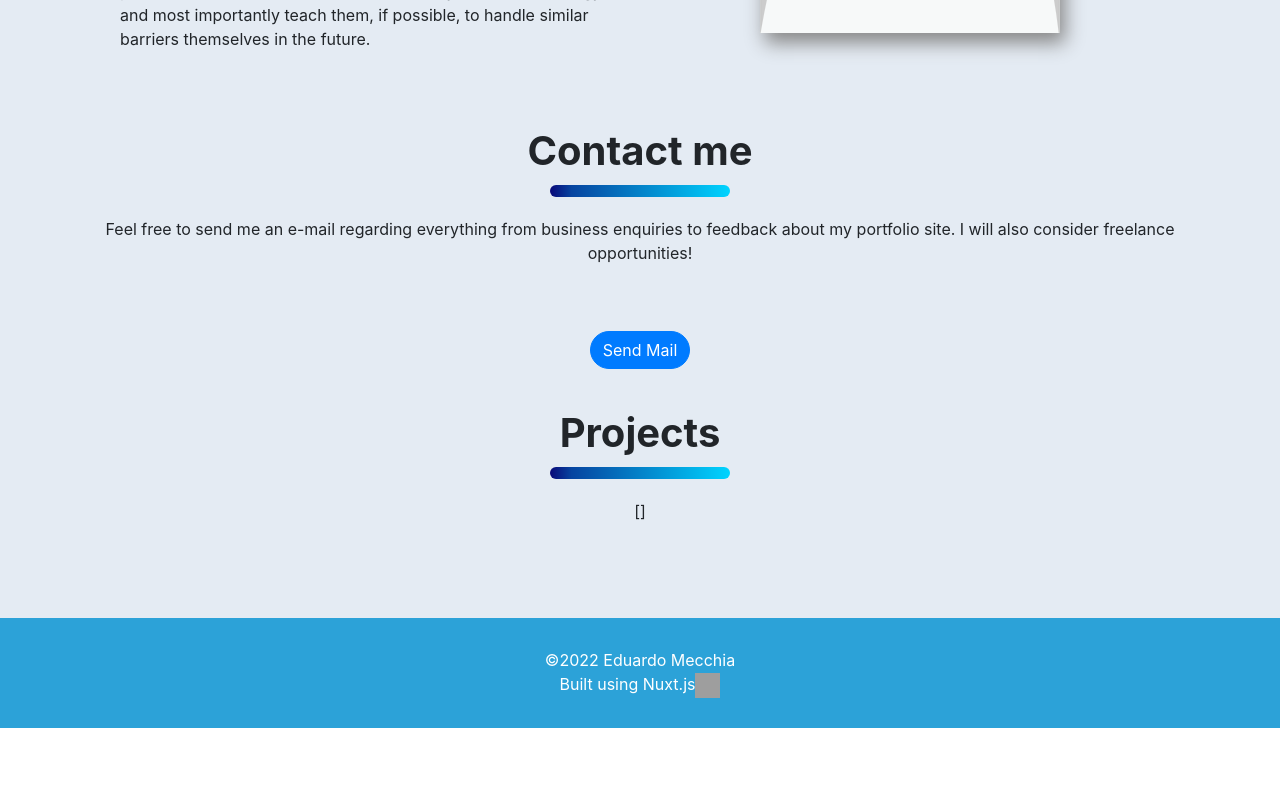
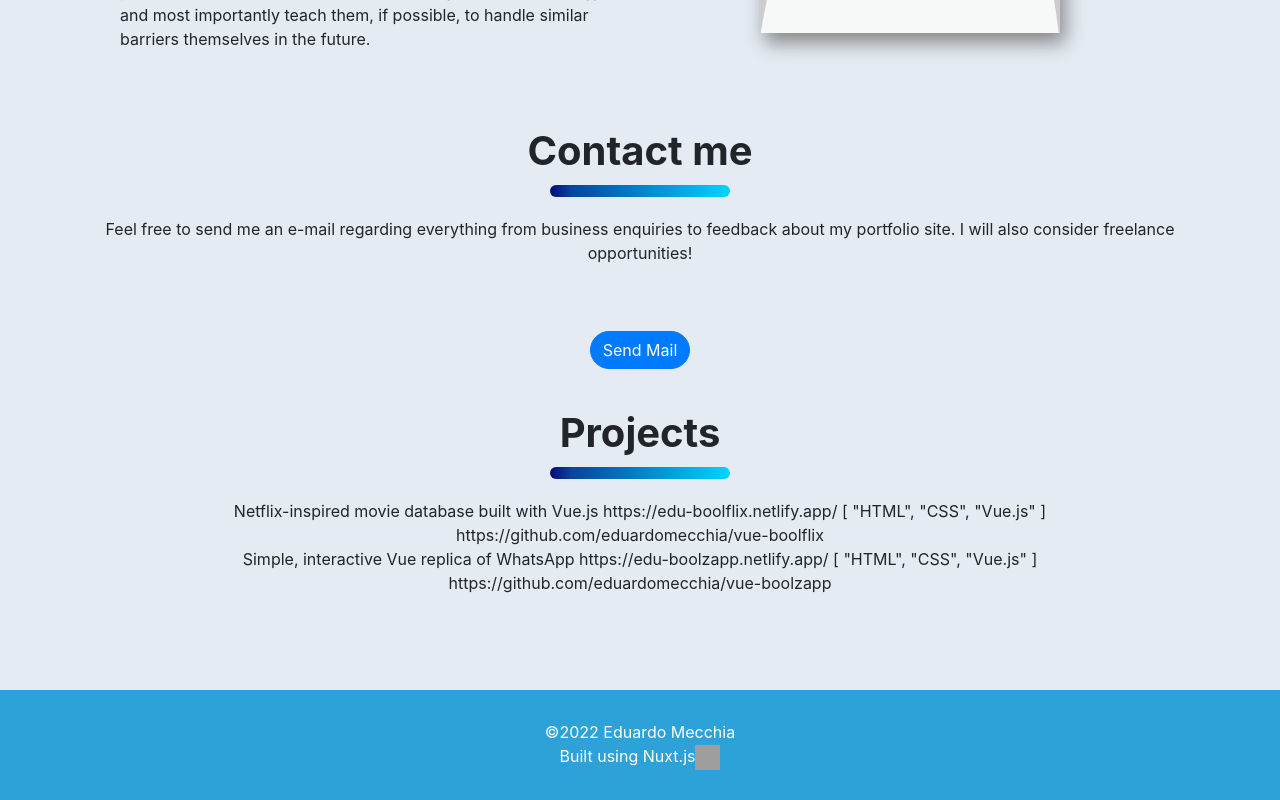
Before and after one commit to eduardomecchia/nuxt-portfolio, a Nuxt app: page / in a window 1280 px wide. Shown: the part 1215-2015 px from the top of the page. Before the commit the page ends 1943 px from the top, so only its background shows below. Built offline with nearby package versions, Linux system fonts and the light colour scheme; grey boxes are pictures that could not be loaded.

Commit message:
Remove date parameter from Projects and implement the first two ones

```diff
--- a/components/project-card.vue
+++ b/components/project-card.vue
@@ -5,26 +5,26 @@
         {{ project.url }}
         {{ project.image }}
         {{ project.technologies }}
-        {{ project.date }}
         {{ project.github }}
     </div>
 </template>
 
 <script>
+    import Project from './models/Project';
+
     export default {
         name: 'ProjectCard',
 
+        props: {
+            project: {
+                type: Project,
+                required: true
+            }
+        },
+
         data() {
             return {
-                project: {
-                    name: '',
-                    description: '',
-                    image: '',
-                    url: '',
-                    technologies: [],
-                    github: '',
-                    date: ''
-                }
+
             }
         }
     }
--- a/pages/index.vue
+++ b/pages/index.vue
@@ -109,7 +109,7 @@
 
                 <div class="home__section__content contact__content">
                     <div v-for="(project, index) in projects" :key="index">
-                        <ProjectCard />
+                        <ProjectCard :project="project" />
                     </div>
                 </div>
             </section>
@@ -132,22 +132,33 @@
 </template>
 
 <script>
+import Project from '../components/models/Project.js';
+
 export default {
     data() {
         return {
             projects: [
-                {
-                    name: '',
-                    description: '',
-                    image: '',
-                    url: '',
-                    technologies: [],
-                    github: '',
-                    date: ''
-                }
+                new Project(
+                    'Boolflix',
+                    'Netflix-inspired movie database built with Vue.js',
+                    '',
+                    'https://edu-boolflix.netlify.app/',
+                    ['HTML', 'CSS', 'Vue.js'],
+                    'https://github.com/eduardomecchia/vue-boolflix'
+                ),
+
+                new Project(
+                    'Boolzapp',
+                    'Simple, interactive Vue replica of WhatsApp',
+                    '',
+                    'https://edu-boolzapp.netlify.app/',
+                    ['HTML', 'CSS', 'Vue.js'],
+                    'https://github.com/eduardomecchia/vue-boolzapp'
+                )
             ]
         }
     },
+
     methods: {
         /**
          * Scrolls to the element of the given ID
```
